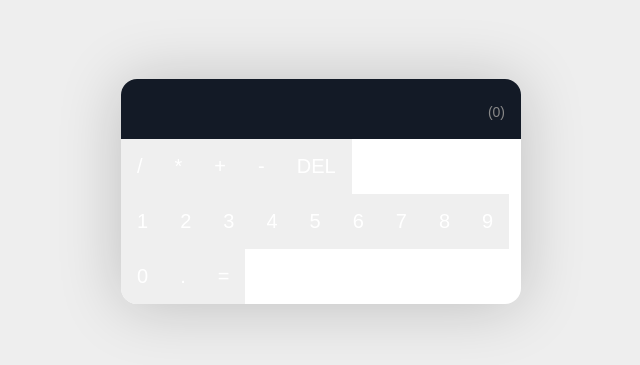
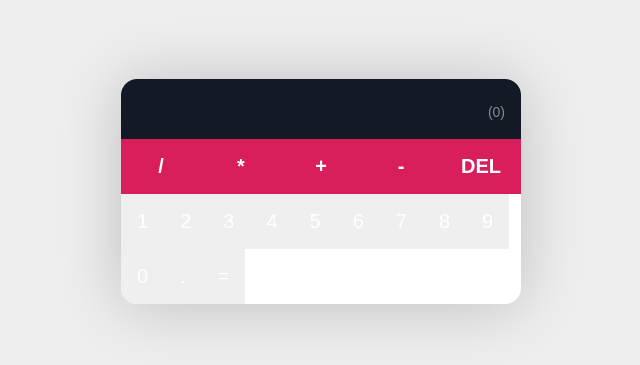
Before and after one commit to michaelkielt/reactcalculator, a React (Create React App) app: page / in a window 1280 px wide. Shown: the part 209-574 px from the top of the page, without its empty margins (319-959 px from the left). Built offline with nearby package versions, Linux system fonts and the light colour scheme.

Commit message:
added styling for operators and operator buttons

```diff
--- a/src/index.css
+++ b/src/index.css
@@ -60,3 +60,13 @@ button {
 button:hover {
     opacity: 0.9;
 }
+
+.operators {
+    display: flex;
+}
+
+.operators button {
+    flex: 1 1 0%;
+    background-color: var(--primary);
+    font-weight: 700;
+}
```
